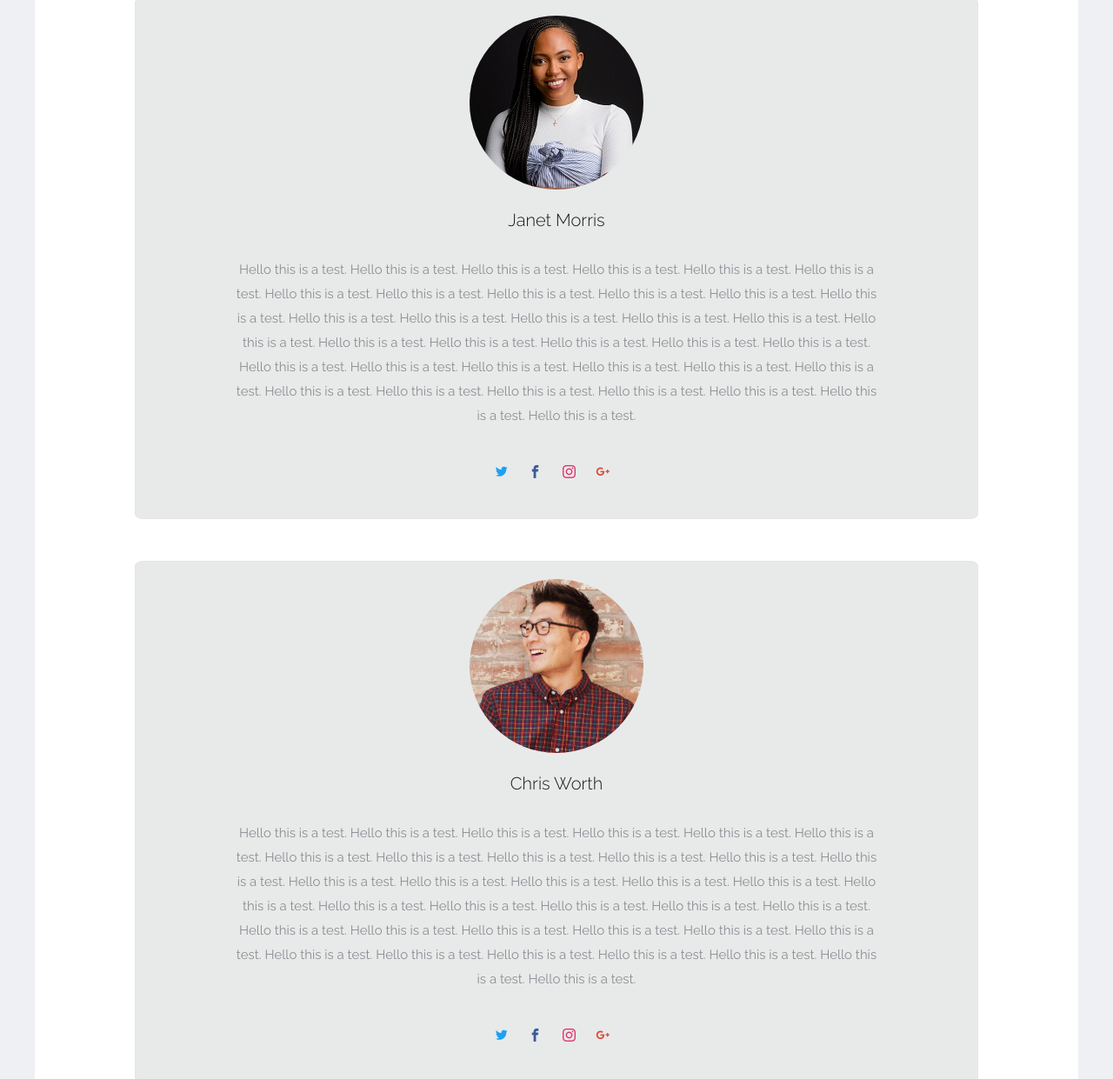
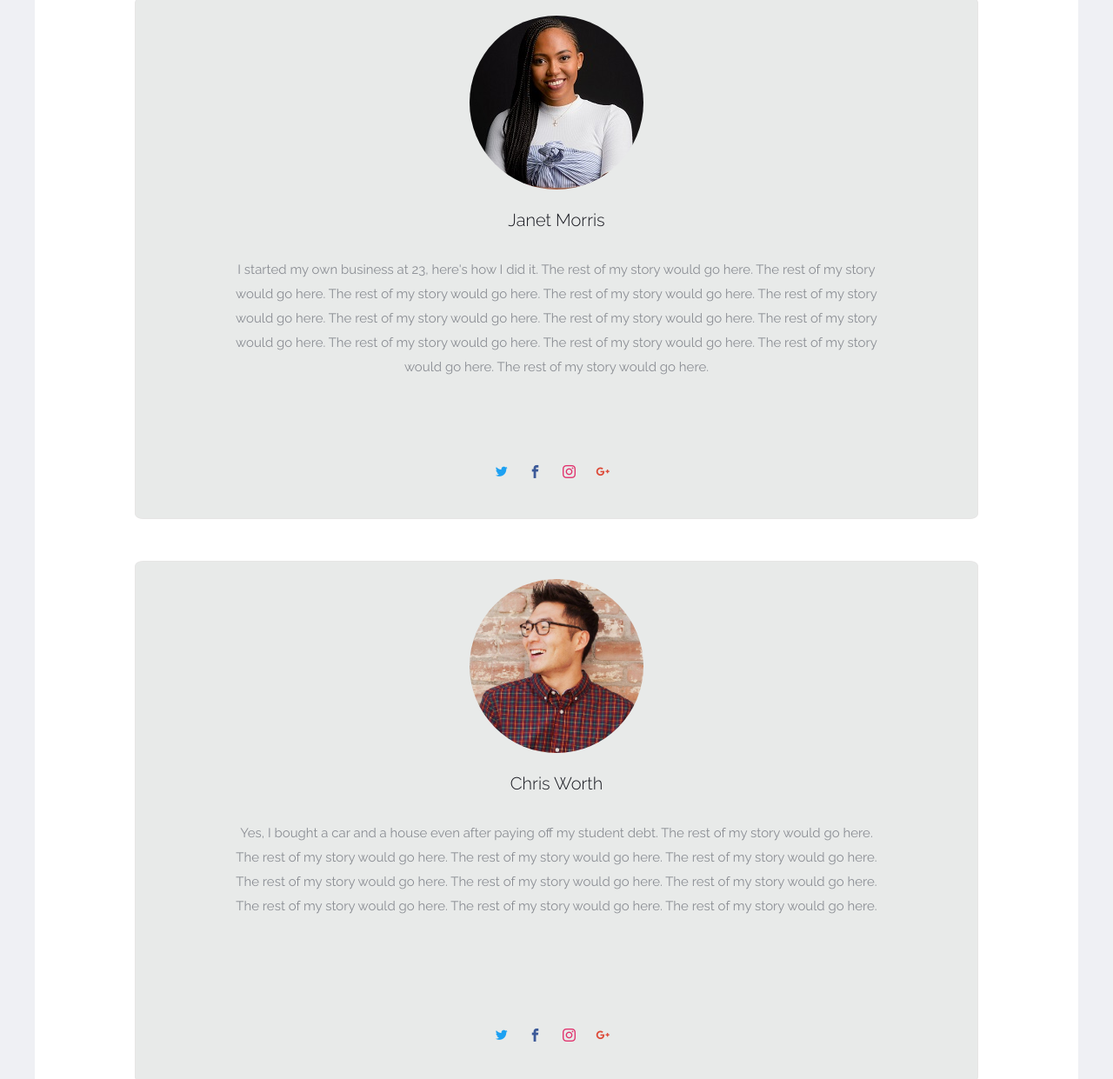
Before and after one commit to LimitlessCanada/LimitlessCanada.github.io, a website: page stories.html in a window 1280 px wide. Shown: the part 293-1534 px from the top of the page at 87% size. Drawn offline with Linux system fonts and the light colour scheme; files whose address does not match are found by name.

Commit message:
updated stories

```diff
--- a/stories.html
+++ b/stories.html
@@ -84,16 +84,13 @@
                     <div class="text">
                       <h3>Janet Morris</h3>
                       <br>
-                      <p class="text-margins">Hello this is a test. Hello this is a test. Hello this is a test.
-                          Hello this is a test. Hello this is a test. Hello this is a test. Hello this is a test.
-                          Hello this is a test. Hello this is a test. Hello this is a test. Hello this is a test. Hello this is a test.
-                          Hello this is a test. Hello this is a test. Hello this is a test. Hello this is a test.
-                          Hello this is a test. Hello this is a test. Hello this is a test. Hello this is a test.
-                          Hello this is a test. Hello this is a test. Hello this is a test. Hello this is a test.
-                          Hello this is a test. Hello this is a test. Hello this is a test. Hello this is a test.
-                          Hello this is a test. Hello this is a test. Hello this is a test. Hello this is a test.
-                          Hello this is a test. Hello this is a test. Hello this is a test. Hello this is a test.
-
+                      <p class="text-margins">I started my own business at 23, here's how I did it.
+                          The rest of my story would go here. The rest of my story would go here.
+                          The rest of my story would go here. The rest of my story would go here.
+                          The rest of my story would go here. The rest of my story would go here.
+                          The rest of my story would go here. The rest of my story would go here.
+                          The rest of my story would go here. The rest of my story would go here.
+                          The rest of my story would go here. The rest of my story would go here.
                       </p>
                       <div class="stay-bottom-right">
                         <ul class="probootstrap-footer-social ">
@@ -117,16 +114,12 @@
                       <div class="text">
                         <h3>Chris Worth</h3>
                         <br>
-                        <p class="text-margins">Hello this is a test. Hello this is a test. Hello this is a test.
-                            Hello this is a test. Hello this is a test. Hello this is a test. Hello this is a test.
-                            Hello this is a test. Hello this is a test. Hello this is a test. Hello this is a test. Hello this is a test.
-                            Hello this is a test. Hello this is a test. Hello this is a test. Hello this is a test.
-                            Hello this is a test. Hello this is a test. Hello this is a test. Hello this is a test.
-                            Hello this is a test. Hello this is a test. Hello this is a test. Hello this is a test.
-                            Hello this is a test. Hello this is a test. Hello this is a test. Hello this is a test.
-                            Hello this is a test. Hello this is a test. Hello this is a test. Hello this is a test.
-                            Hello this is a test. Hello this is a test. Hello this is a test. Hello this is a test.
-
+                        <p class="text-margins"> Yes, I bought a  car and a house even after paying off my student debt.
+                            The rest of my story would go here. The rest of my story would go here.
+                            The rest of my story would go here. The rest of my story would go here.
+                            The rest of my story would go here. The rest of my story would go here.
+                            The rest of my story would go here. The rest of my story would go here.
+                            The rest of my story would go here. The rest of my story would go here.
                         </p>
                         <div class="stay-bottom-right">
                           <ul class="probootstrap-footer-social ">
@@ -150,15 +143,11 @@
                         <div class="text">
                           <h3>Cliff Weitzman</h3>
                           <br>
-                          <p class="text-margins">Hello this is a test. Hello this is a test. Hello this is a test.
-                              Hello this is a test. Hello this is a test. Hello this is a test. Hello this is a test.
-                              Hello this is a test. Hello this is a test. Hello this is a test. Hello this is a test. Hello this is a test.
-                              Hello this is a test. Hello this is a test. Hello this is a test. Hello this is a test.
-                              Hello this is a test. Hello this is a test. Hello this is a test. Hello this is a test.
-                              Hello this is a test. Hello this is a test. Hello this is a test. Hello this is a test.
-                              Hello this is a test. Hello this is a test. Hello this is a test. Hello this is a test.
-                              Hello this is a test. Hello this is a test. Hello this is a test. Hello this is a test.
-                              Hello this is a test. Hello this is a test. Hello this is a test. Hello this is a test.
+                          <p class="text-margins">Lessons learned from a millenial entrepreneur. The rest of my story would go here.
+                              The rest of my story would go here. The rest of my story would go here.
+                              The rest of my story would go here. The rest of my story would go here.
+                              The rest of my story would go here. The rest of my story would go here.
+                              The rest of my story would go here. The rest of my story would go here.
 
                           </p>
                           <div class="stay-bottom-right">
```
